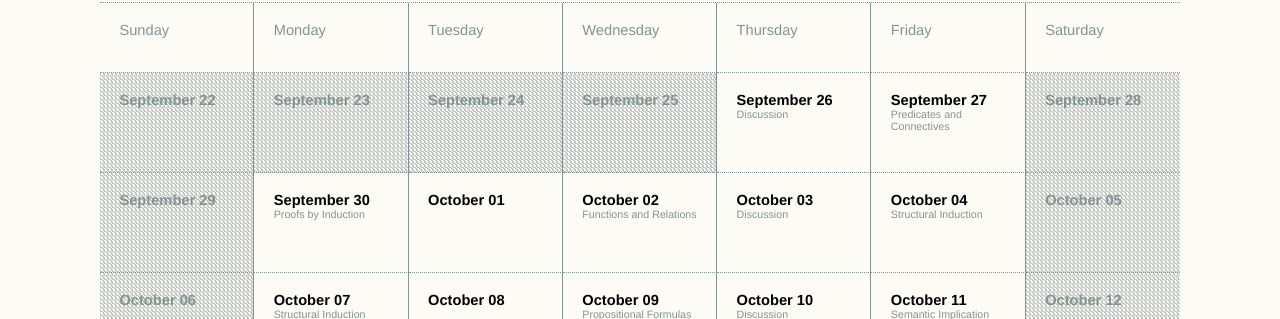
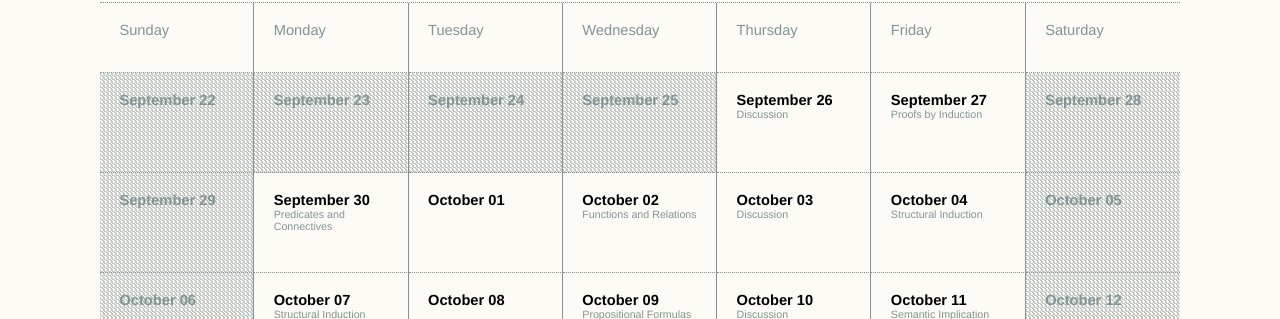
Before and after one commit to alexanderknop/alexanderknop.github.io, a Jekyll site: the page built from teaching/ucsd/160a/2019/fall/index.html, in a window 1280 px wide and 900 px high, scrolled down 978 px. Shown: the part 152-471 px from the top of the window. Built offline with Jekyll 4.4.1, drawn with Linux system fonts in a browser that asks for light colours; nearby versions of some CDN libraries; part of the change alters nothing that is shown.

```diff
--- a/teaching/ucsd/160a/2019/fall/calendar.html
+++ b/teaching/ucsd/160a/2019/fall/calendar.html
@@ -36,7 +36,7 @@
 		<td>
 			September 27
 			<div>
-				 Predicates and Connectives
+				 Proofs by Induction
 			</div>
 		</td>
 		<td>
@@ -50,7 +50,7 @@
 		<td>
 			September 30
 			<div>
-				 Proofs by Induction
+				 Predicates and Connectives
 			</div>
 		</td>
 		<td>
```
